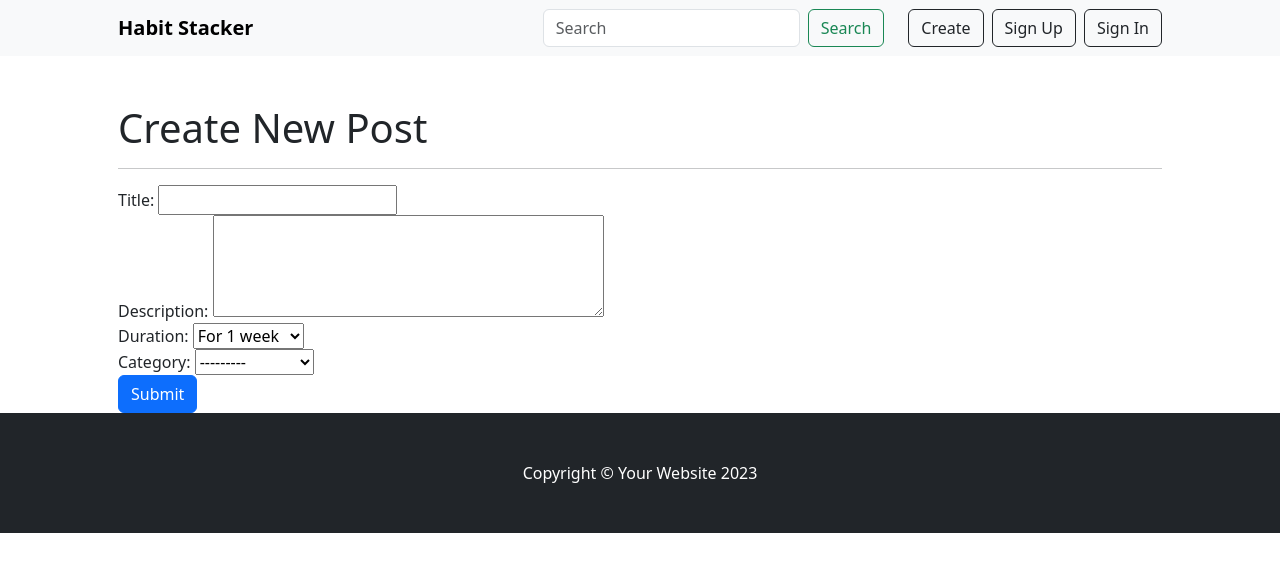
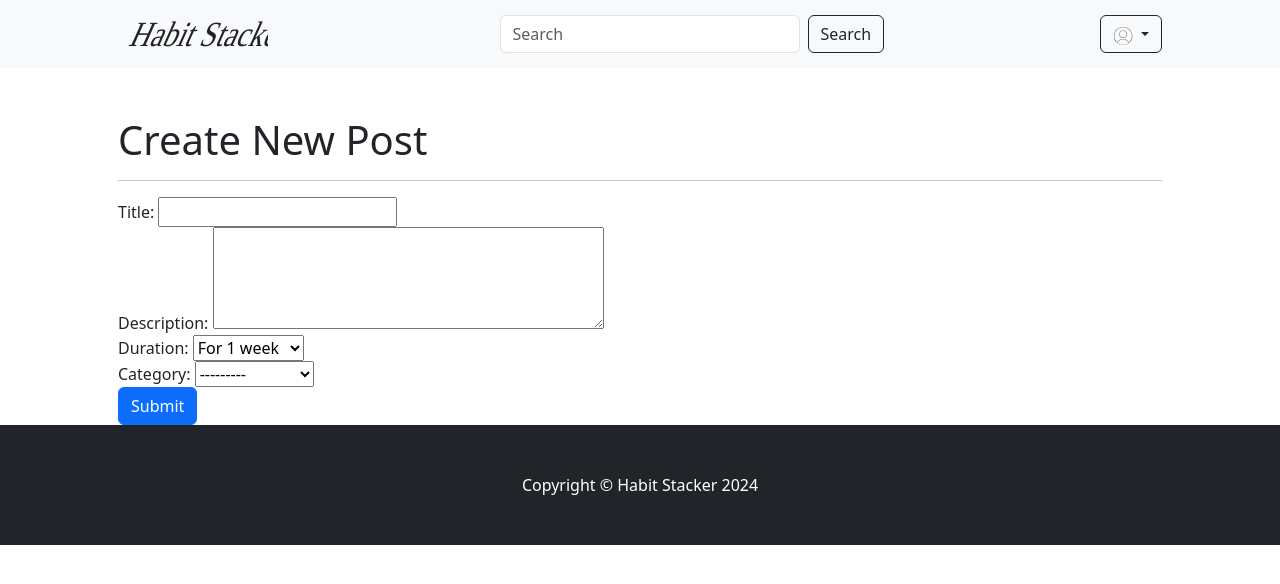
Before and after one commit to Bogeun-Kim/habit_stacker, a Django app: page /challenge_form/ in a window 1280 px wide. Shown: the top 584 px of the page. Run offline with Django 5.2, Linux system fonts and the light colour scheme; a user stored in the database is signed in.

Commit message:
챌린지 참여 및 프론트 코드 수정

```diff
--- a/habit_stacker/models.py
+++ b/habit_stacker/models.py
@@ -50,8 +50,13 @@ class ChallengeParticipant(models.Model):
 
     # ChallengeParticipant 객체가 출력될 때, 참가한 사용자의 username과 해당 사용자가 참여한 챌린지의 title이 표시되도록 설정했음
     # 예) Newuser2 - 5km running
+    class Meta:
+        constraints = [
+            models.UniqueConstraint(fields=['user', 'challenge'], name='unique_user_challenge')
+        ]
+
     def __str__(self):
-        return f'{self.user.username} - {self.challenge.title}'
+        return f"{self.user.username} - {self.challenge.title}"
 
 class User(models.Model):
     email = models.EmailField(unique=True)
--- a/habit_stacker/urls.py
+++ b/habit_stacker/urls.py
@@ -26,12 +26,14 @@ urlpatterns = [
     # path('account/', include('django.contrib.auth.urls')),
     # path('account/', include('account.urls')),
     # path('', views.ChallengeList.as_view(), name='challenge_list'),
-    path('<int:pk>/', views.single_challenge_page, name='single_challenge_page'),
-    # path('<int:pk>/joined_challenge/', views.joined_challenge_page, name='joined_challenge'),
-    path('challenge_form/', views.create_challenge, name='challenge_form'),
     path('signup/', views.signup, name='signup'),
     path('login/', views.login_view, name='login'),
     path('logout/', views.logout, name='logout'),
+    path('single_challenge_page/<int:pk>/', views.single_challenge_page, name='single_challenge_page'),
+    path('join_challenge/<int:challenge_id>/', views.join_challenge, name='join_challenge'),
+    path('<int:pk>/joined_challenge/', views.joined_challenge_page, name='joined_challenge'),
+    path('authenticate_challenge/<int:challenge_id>/', views.authenticate_challenge, name='authenticate_challenge'),
+    path('challenge_form/', views.create_challenge, name='challenge_form'),
 ]
 
 if settings.DEBUG:
--- a/habit_stacker/views.py
+++ b/habit_stacker/views.py
@@ -8,25 +8,10 @@ from django.contrib.auth import authenticate, login, logout
 from django.contrib.auth import logout as auth_logout, login as auth_login
 from django.db import IntegrityError
 from django.views.decorators.csrf import csrf_protect
+from django.contrib.auth.decorators import login_required
 
 from .models import Challenge, ChallengeParticipant, User
 from .forms import SignUpForm, LoginForm, ChallengeForm
-
-def single_challenge_page(request, pk):
-    challenge = Challenge.objects.get(pk=pk)
-
-    if request.user.is_authenticated:
-        if ChallengeParticipant.objects.filter(user=request.user, challenge=challenge).exists():
-            return redirect('joined_challenge', pk=pk)
-
-
-    return render(
-        request,
-        'habit_stacker/single_challenge_page.html',
-        {
-            'challenge': challenge,
-        }
-    )
 
 @csrf_protect
 @login_required
@@ -43,19 +28,50 @@ def create_challenge(request):
 
     return render(request, 'habit_stacker/challenge_form.html', {'form': form})
 
-def joined_challenge_page(request, pk):
-    if not request.user.is_authenticated:
-        return redirect('login')
-    challenge = Challenge.objects.get(pk=pk)
-    ChallengeParticipant.objects.create(user=request.user, challenge=challenge)
-    #join_challenge(request, pk)
+def single_challenge_page(request, pk):
+    challenge = get_object_or_404(Challenge, pk=pk)
+    is_participant = False
+    participants_count = challenge.participants.count()
+
+    if request.user.is_authenticated:
+        is_participant = ChallengeParticipant.objects.filter(user=request.user, challenge=challenge).exists()
+
+    if is_participant:
+        return redirect('joined_challenge', pk=challenge.pk)
+
     return render(
         request,
-        'habit_stacker/joined_challenge.html',
-        {
-            'challenge': challenge,
-        }
-    )
+    'habit_stacker/single_challenge_page.html',
+    {
+        'challenge': challenge,
+        'is_participant': is_participant,
+        'participants_count': participants_count,
+    }
+)
+
+@login_required
+def join_challenge(request, challenge_id):
+    challenge = get_object_or_404(Challenge, id=challenge_id)
+    if request.user not in challenge.participants.all():
+        ChallengeParticipant.objects.create(user=request.user, challenge=challenge)
+    return redirect('joined_challenge', pk=challenge_id)
+
+@login_required
+def joined_challenge_page(request, pk):
+    challenge = get_object_or_404(Challenge, pk=pk)
+    is_participant = ChallengeParticipant.objects.filter(user=request.user, challenge=challenge).exists()
+    context = {
+        'challenge': challenge,
+        'is_participant': is_participant,
+    }
+    print(is_participant)
+    print(context)
+    return render(request, 'habit_stacker/joined_challenge.html', context)
+
+@login_required
+def authenticate_challenge(request, challenge_id):
+    challenge = get_object_or_404(Challenge, id=challenge_id)
+    return render(request, 'habit_stacker/authenticate_challenge.html', {'challenge': challenge})
 
 def main_page(request):
     challenge_list = ChallengeList.as_view()
--- a/templates/habit_stacker/base.html
+++ b/templates/habit_stacker/base.html
@@ -12,33 +12,33 @@
         <div class="container px-4 px-lg-5">
             <a class="navbar-brand" href="{% url 'main_page' %}">
                 {% load static %}
-                <img src="{% static 'logo_underbar.svg' %}" alt="Habit Stacker" style="width: 150px; height: auto;"></a>
+                <img src="{% static 'logo_underbar.svg' %}" alt="Habit Stacker" style="width: 150px; height: auto;">
+            </a>
             <button class="navbar-toggler" type="button" data-bs-toggle="collapse" data-bs-target="#navbarSupportedContent" aria-controls="navbarSupportedContent" aria-expanded="false" aria-label="Toggle navigation"><span class="navbar-toggler-icon"></span></button>
-            <div class="collapse navbar-collapse" id="navbarSupportedContent">
-                <ul class="navbar-nav me-auto mb-2 mb-lg-0 ms-lg-4">
+            <div class="collapse navbar-collapse justify-content-between" id="navbarSupportedContent">
+                <ul class="navbar-nav mb-2 mb-lg-0">
                     <!-- 여기에 추가 메뉴 항목을 넣을 수 있습니다 -->
                 </ul>
-                <!-- 검색창 -->
-                <form class="d-flex me-4">
-                    <input class="form-control me-2" type="search" placeholder="Search" aria-label="Search">
-                    <button class="btn btn-outline-success my-2 my-sm-0" type="submit">Search</button>
+
+                <!-- 검색창 (중앙 정렬) -->
+                <form class="d-flex mx-auto">
+                    <input class="form-control me-2" type="search" placeholder="Search" aria-label="Search" style="width: 300px;">
+                    <button class="btn btn-outline-dark" type="submit">Search</button>
                 </form>
 
-                <!-- 챌린지 생성 -->
-                <form class="d-flex me-2" action="{% url 'challenge_form' %}" method="GET">
-                    <button class="btn btn-outline-dark" type="submit">
-                        Create
-                    </button>
-                </form>
-
+                <div class="d-flex align-items-center">
                     <!-- 로그인/로그아웃 버튼 -->
                     {% if user.is_authenticated %}
-                <form class="d-flex" action="{% url 'logout' %}" method="POST">
-                    {% csrf_token %}
-                    <button class="btn btn-outline-dark" type="submit">
-                        <img src="{% static 'profile.svg' %}" alt="Log Out" style="width: 20px; height: auto;">
+                    <div class="dropdown">
+                        <button class="btn btn-outline-dark dropdown-toggle" type="button" id="profileDropdown" data-bs-toggle="dropdown" aria-expanded="false">
+                            <img class="profile" src="{% static 'profile.svg' %}" alt="Profile" style="width: 20px; height: auto;">
                         </button>
-                </form>
+                        <ul class="dropdown-menu dropdown-menu-end" aria-labelledby="profileDropdown">
+                            <li><a class="dropdown-item" href="#">My page</a></li>
+                            <li><a class="dropdown-item" href="{% url 'challenge_form' %}">Create</a></li>
+                            <li><a class="dropdown-item" href="{% url 'logout' %}">Logout</a></li>
+                        </ul>
+                    </div>
                     {% else %}
                     <form class="d-flex me-2" action="{% url 'login' %}" method="GET">
                         <button class="btn btn-outline-dark" type="submit">
@@ -51,6 +51,7 @@
                         </button>
                     </form>
                     {% endif %}
+                </div>
             </div>
         </div>
     </nav>
--- a/templates/habit_stacker/challenge_form.html
+++ b/templates/habit_stacker/challenge_form.html
@@ -1,59 +1,10 @@
-<!DOCTYPE html>
-{% load static %}
-<html lang="en">
-<head>
-    <meta charset="UTF-8">
-    <title>{{ challenge.title }} - Challenge</title>
-    <link href="https://cdn.jsdelivr.net/npm/bootstrap@5.3.2/dist/css/bootstrap.min.css" rel="stylesheet" integrity="sha384-T3c6CoIi6uLrA9TneNEoa7RxnatzjcDSCmG1MXxSR1GAsXEV/Dwwykc2MPK8M2HN" crossorigin="anonymous">
-    {% comment %}{% endcomment %}
-</head>
-<body>
-    <!-- Navigation-->
-    <nav class="navbar navbar-expand-lg navbar-light bg-light">
-        <div class="container px-4 px-lg-5">
-            <a class="navbar-brand" href="#!"><strong>Habit Stacker</strong></a>
-            <button class="navbar-toggler" type="button" data-bs-toggle="collapse" data-bs-target="#navbarSupportedContent" aria-controls="navbarSupportedContent" aria-expanded="false" aria-label="Toggle navigation"><span class="navbar-toggler-icon"></span></button>
-            <div class="collapse navbar-collapse" id="navbarSupportedContent">
-                <ul class="navbar-nav me-auto mb-2 mb-lg-0 ms-lg-4">
-                    <!-- <li class="nav-item"><a class="nav-link active" aria-current="page" href="#!">Home</a></li>
-                    <li class="nav-item"><a class="nav-link" href="#!">About</a></li> -->
-                </ul>
-
-                <!-- 검색창 -->
-                <form class="d-flex me-4">
-                    <input class="form-control me-2" type="search" placeholder="Search" aria-label="Search">
-                    <button class="btn btn-outline-success my-2 my-sm-0" type="submit">Search</button>
-                </form>
-
-                <!-- 챌린지 생성 -->
-                <form class="d-flex me-2">
-                    <button class="btn btn-outline-dark" type="submit">
-                        Create
-                    </button>
-                </form>
-
-                <!-- 회원가입 -->
-                <form class="d-flex me-2">
-                    <button class="btn btn-outline-dark" type="submit">
-                        Sign Up
-                    </button>
-                </form>
-
-                <!-- 로그인 -->
-                <form class="d-flex">
-                    <button class="btn btn-outline-dark" type="submit">
-                        Sign In
-                    </button>
-                </form>
-            </div>
-        </div>
-    </nav>
+{% extends 'habit_stacker/base.html' %}
+{% block main_area %}
 
     <!-- Page content-->
     <div class="container px-4 px-lg-5 mt-5">
         <div class="row">
             <div class="col-12">
-                {% block main_area %}
                 <h1>Create New Post</h1>
                 <hr/>
                 <!-- form : 사용자가 기록한 값을 서버로 보내기 위한 용도 -->
@@ -66,21 +17,8 @@
                     </table>
                     <button type="submit" class="btn btn-primary float-right">Submit</button>
                 </form>
-                {% endblock %}
-
             </div>
-
         </div>
     </div>
 
-
-
-    <!-- Footer-->
-    <footer class="py-5 bg-dark">
-        <div class="container"><p class="m-0 text-center text-white">Copyright &copy; Your Website 2023</p></div>
-    </footer>
-
-    <script src="https://cdn.jsdelivr.net/npm/@popperjs/core@2.9.2/dist/umd/popper.min.js" integrity="sha384-IQsoLXl5PILFhosVNubq5LC7Qb9DXgDA9i+tQ8Zj3iwWAwPtgFTxbJ8NT4GN1R8p" crossorigin="anonymous"></script>
-    <script src="https://cdn.jsdelivr.net/npm/bootstrap@5.0.2/dist/js/bootstrap.min.js" integrity="sha384-cVKIPhGWiC2Al4u+LWgxfKTRIcfu0JTxR+EQDz/bgldoEyl4H0zUF0QKbrJ0EcQF" crossorigin="anonymous"></script>
-</body>
-</html>
+{% endblock %}
```
Also changed, not shown: templates/habit_stacker/joined_challenge.html (+15 -35 lines), templates/habit_stacker/single_challenge_page.html (+10 -26 lines), db.sqlite3, habit_stacker/migrations/0005_alter_challengeparticipant_unique_together.py (added), habit_stacker/migrations/0006_alter_challengeparticipant_unique_together_and_more.py (added). Lines whose indentation alone changed are shown as unchanged.
